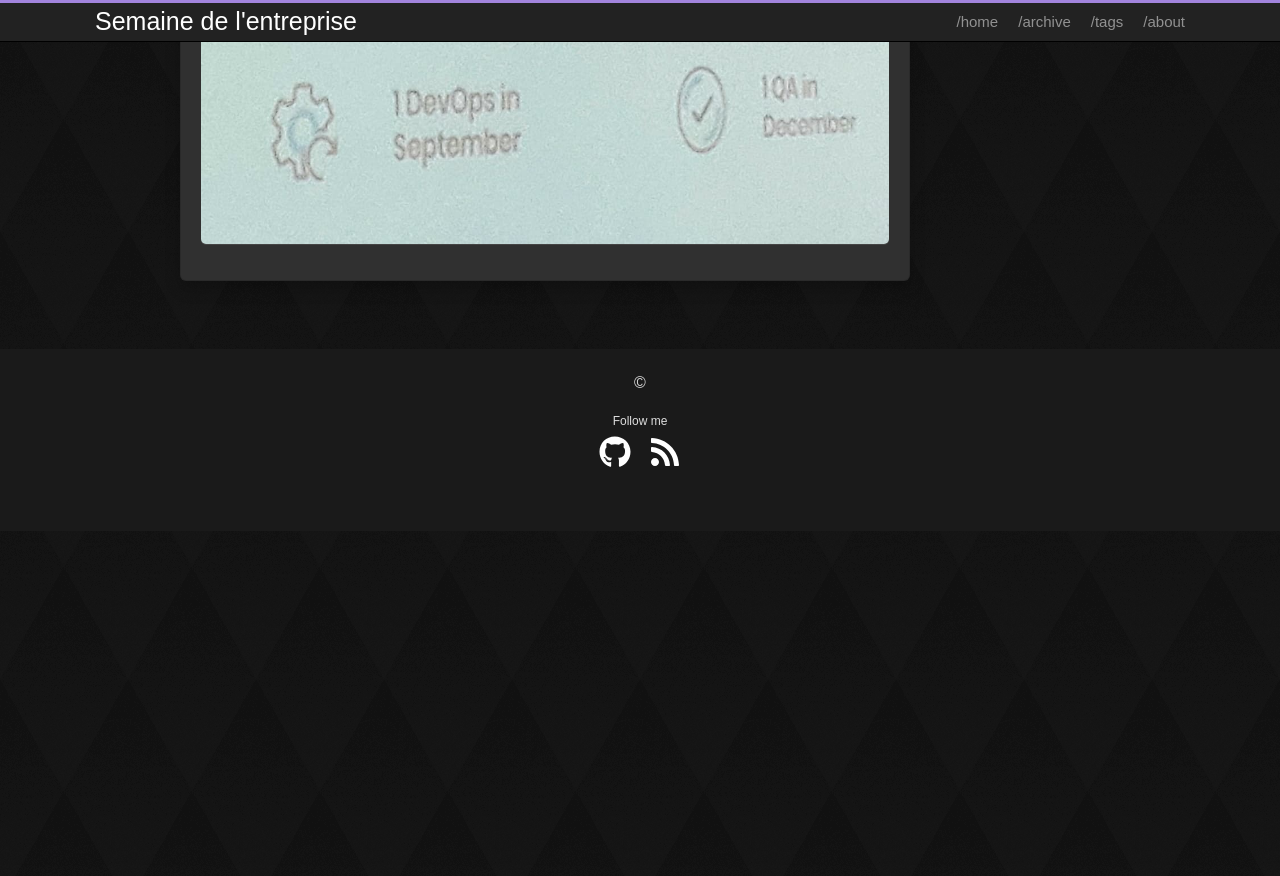
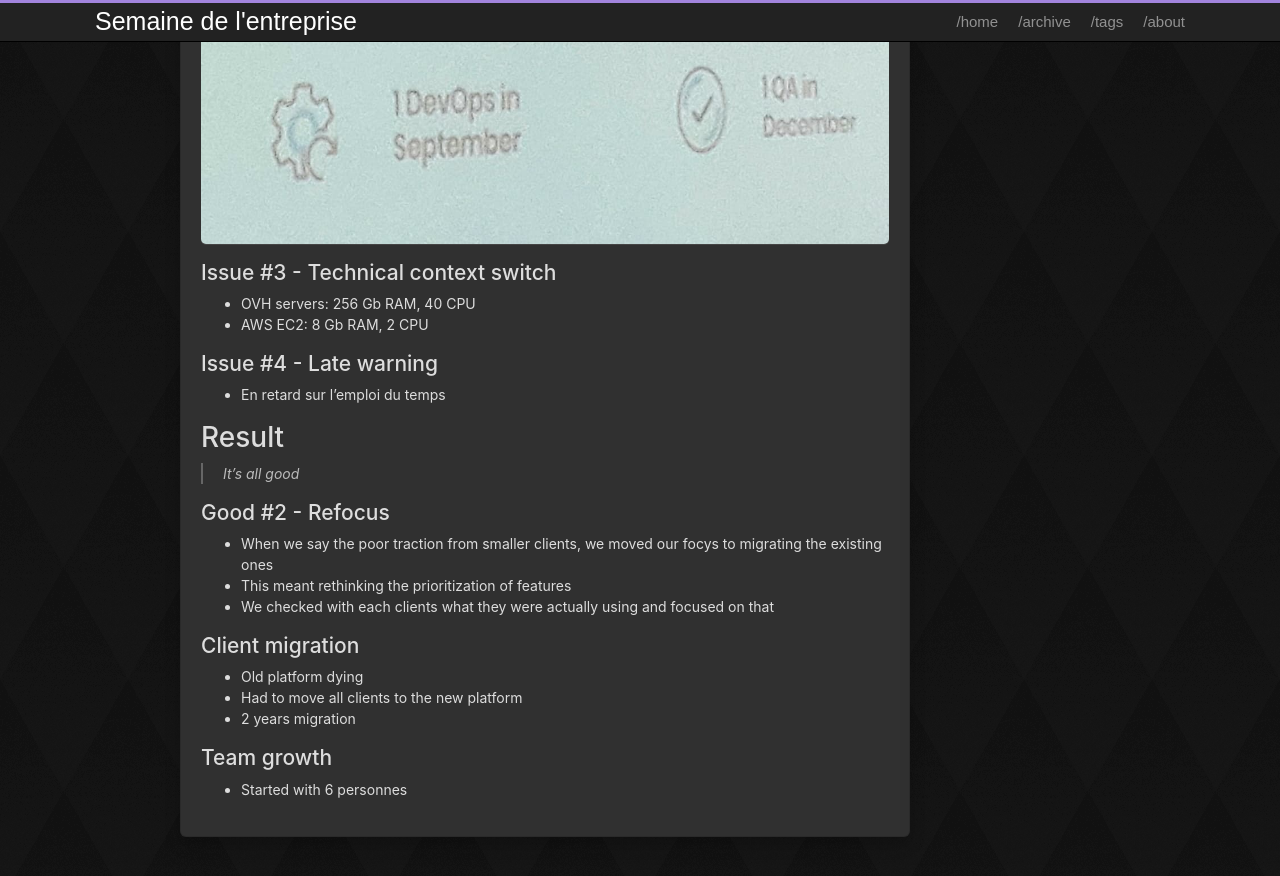
Before and after one commit to lemasyma/entreprise, a Jekyll site: the page built from _posts/2020-01-23-make.md, in a window 1280 px wide and 900 px high, scrolled down 2681 px. Shown: the top 876 px of the window. Built offline with Jekyll 4.4.1, drawn with Linux system fonts in a browser that asks for light colours; our own code applies the rules of GitHub Pages for plain Markdown files; before the commit the page ends 3212 px from its top, so only the background shows below that.

Commit message:
[MAKEMEREACH] Trying to add post

```diff
--- a/_posts/2020-01-23-make.md
+++ b/_posts/2020-01-23-make.md
@@ -65,3 +65,26 @@ description: Global overhaul: Successes, failures and impact
 # How we did
 ## Team split
 ![Team split](/entreprise/assets/images/split.jpg)
+
+## Issue #3 - Technical context switch
+* OVH servers: 256 Gb RAM, 40 CPU
+* AWS EC2: 8 Gb RAM, 2 CPU
+
+## Issue #4 - Late warning
+* En retard sur l'emploi du temps
+
+# Result
+> It's all good
+
+## Good #2 - Refocus
+* When we say the poor traction from smaller clients, we moved our focys to migrating the existing ones
+* This meant rethinking the prioritization of features
+* We checked with each clients what they were actually using and focused on that
+
+## Client migration
+* Old platform dying
+* Had to move all clients to the new platform
+* 2 years migration
+
+## Team growth
+* Started with 6 personnes
```
